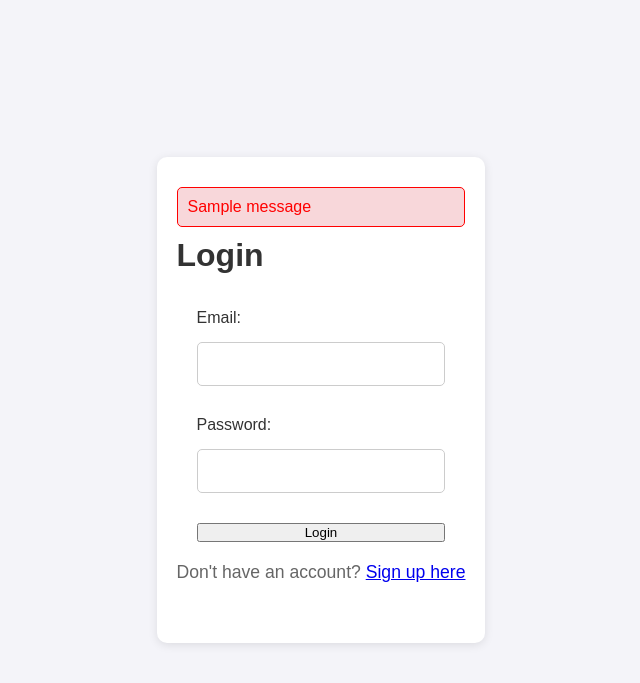
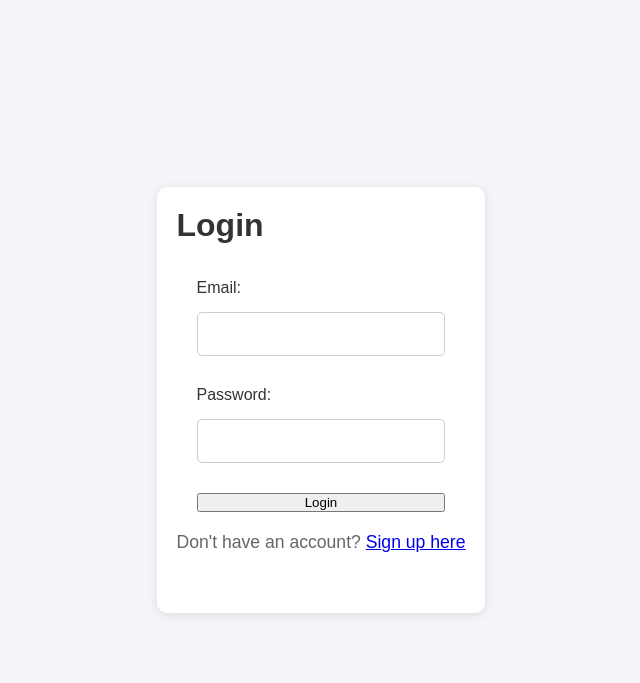
Before and after one commit to Dineshraju3435/DB_Project, a Flask app: page /login in a window 1280 px wide. Shown: the top 683 px of the page, without its empty margins (319-959 px from the left). Run offline with Flask 3, Linux system fonts and the light colour scheme; one stand-in notice (Sample message) is shown.

Commit message:
removed flashes and took care of hte error on the sign in page .

```diff
--- a/app.py
+++ b/app.py
@@ -53,7 +53,7 @@ def signup():
         })
 
         flash('Sign-Up Successful! Please login.')
-        return redirect(url_for('dashboard'))
+        return redirect(url_for('login'))
 
     return render_template('signup.html')
 
--- a/templates/login.html
+++ b/templates/login.html
@@ -19,16 +19,6 @@
 </head>
 <body>
     <div class="container">
-        <!-- Display flash messages -->
-        {% with messages = get_flashed_messages() %}
-            {% if messages %}
-                <ul class="flashes">
-                {% for message in messages %}
-                    <li>{{ message }}</li>
-                {% endfor %}
-                </ul>
-            {% endif %}
-        {% endwith %}
 
         <h2>Login</h2>
         <form action="/login" method="POST" onsubmit="return validateEmail()">
```
